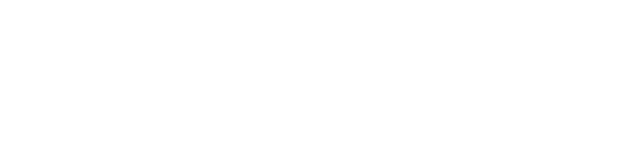
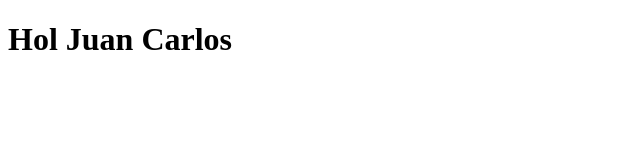
Before and after one commit to LoloBlanco/mi_repositorio, a plain HTML site: page index.html in a window 1280 px wide. Shown: the whole page, without its empty margins (0-640 px from the left). Drawn offline with Linux system fonts and the light colour scheme.

Commit message:
Texto agregado

```diff
--- a/index.html
+++ b/index.html
@@ -7,6 +7,6 @@
     <title>Document</title>
 </head>
 <body>
-
+    <h1>Hol Juan Carlos</h1>
 </body>
 </html>
```
